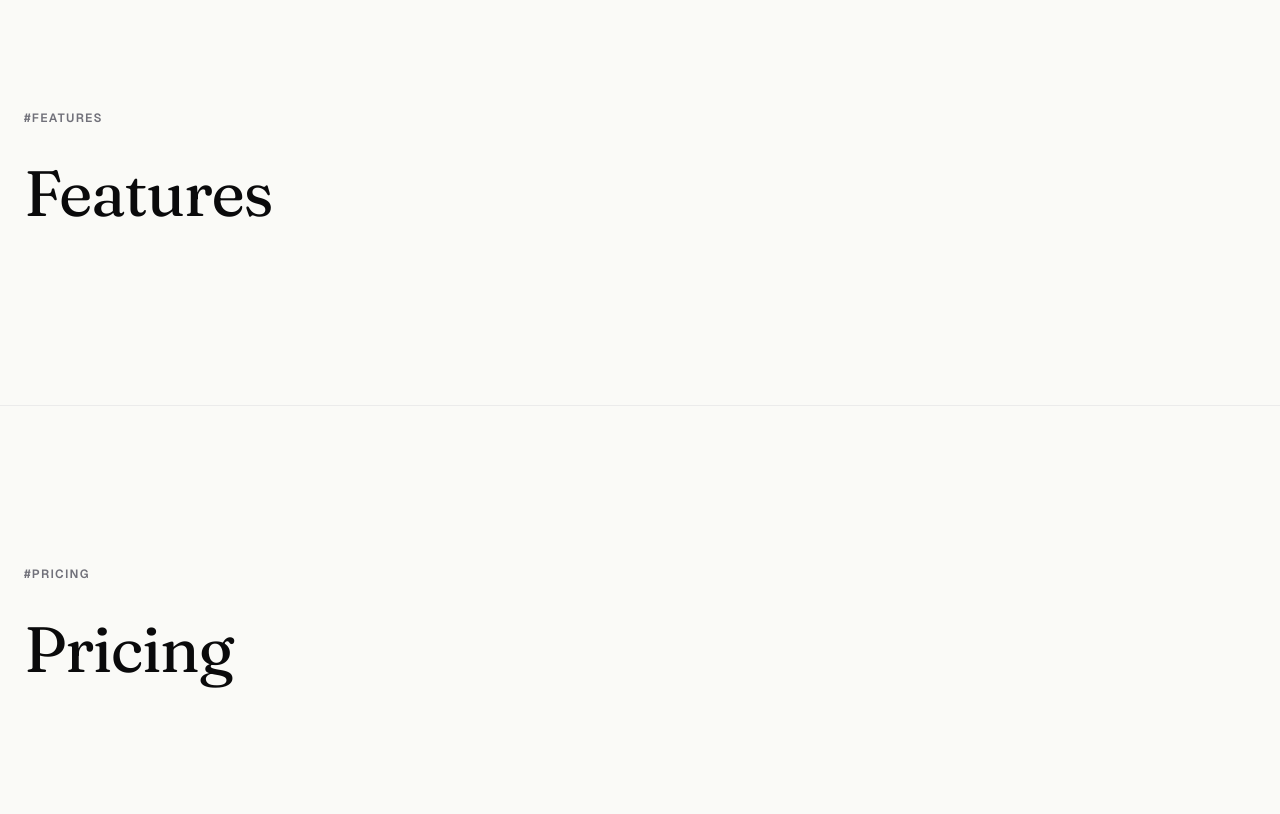
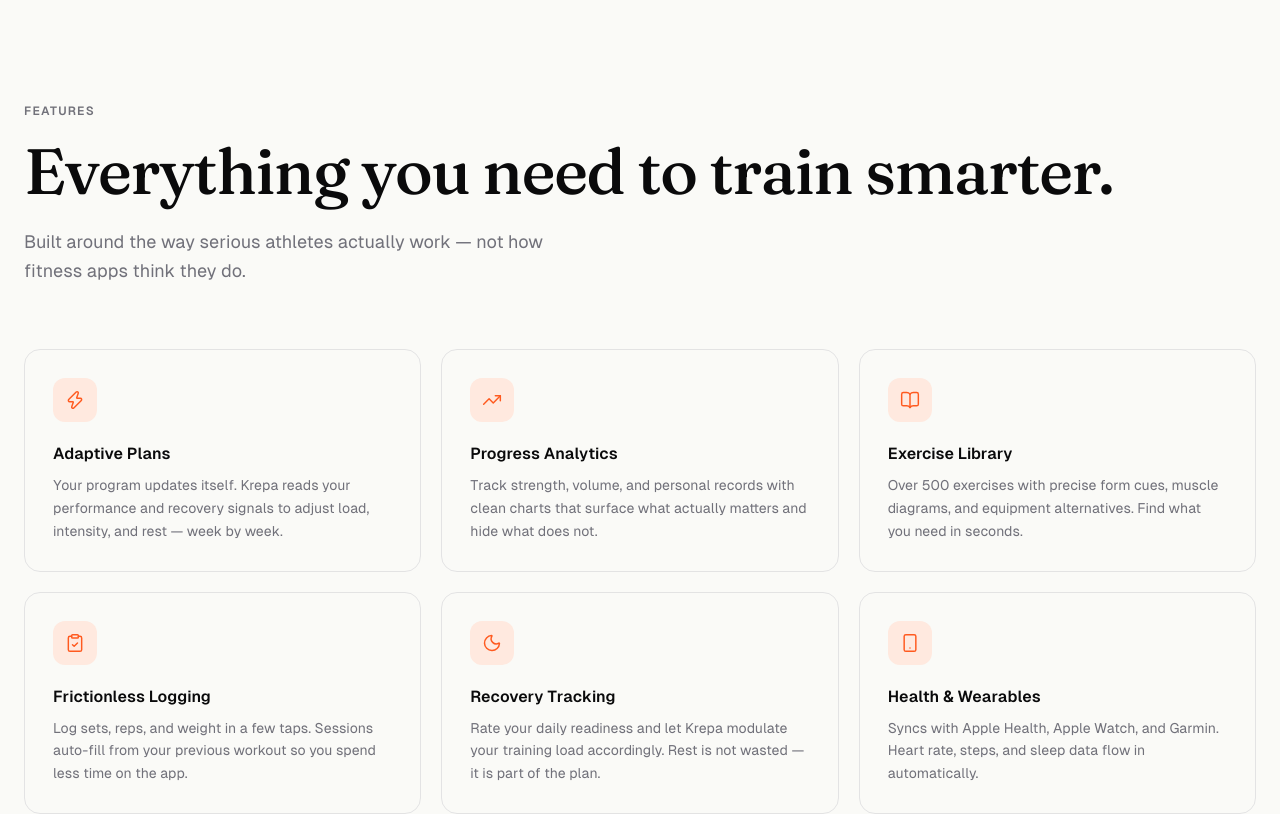
Before and after one commit to vexorteam/Krepa, a React (Vite) app in the folder krepa-landing/: page / in a window 1280 px wide. Shown: the part 1000-1814 px from the top of the page. Built offline with nearby package versions, Linux system fonts and the light colour scheme.

Commit message:
feat: add Features section with hover cards

```diff
--- a/krepa-landing/src/App.jsx
+++ b/krepa-landing/src/App.jsx
@@ -2,6 +2,7 @@ import Nav from './components/layout/Nav'
 import Footer from './components/layout/Footer'
 import Hero from './components/sections/Hero'
 import Stats from './components/sections/Stats'
+import Features from './components/sections/Features'
 import Container from './components/ui/Container'
 import Reveal from './components/motion/Reveal'
 
@@ -13,10 +14,10 @@ export default function App() {
       <main>
         <Hero />
         <Stats />
+        <Features />
 
-        {/* Placeholder sections for nav anchor testing */}
+        {/* Placeholder sections */}
         {[
-          { id: 'features', label: 'Features' },
           { id: 'pricing', label: 'Pricing' },
           { id: 'faq', label: 'FAQ' },
           { id: 'reviews', label: 'Reviews' },
--- /dev/null
+++ b/krepa-landing/src/components/sections/Features.jsx
@@ -0,0 +1,56 @@
+import { motion } from 'framer-motion'
+import Container from '../ui/Container'
+import SectionHeader from '../ui/SectionHeader'
+import Reveal from '../motion/Reveal'
+import { features } from '../../data/features'
+
+function FeatureCard({ icon: Icon, title, description, delay }) {
+  return (
+    <Reveal delay={delay}>
+      <div className="group flex h-full flex-col rounded-2xl border border-ink-300/60 p-7 transition-colors duration-200 hover:border-ink-500">
+        <div className="mb-5 inline-flex h-11 w-11 items-center justify-center rounded-xl bg-accent-soft text-accent transition-transform duration-200 ease-out group-hover:-translate-y-px">
+          <Icon size={20} strokeWidth={1.75} />
+        </div>
+        <h3 className="mb-2 font-sans text-base font-semibold text-ink-900">
+          {title}
+        </h3>
+        <p className="font-sans text-sm leading-relaxed text-ink-500">
+          {description}
+        </p>
+      </div>
+    </Reveal>
+  )
+}
+
+export default function Features() {
+  return (
+    <section
+      id="features"
+      className="bg-paper"
+      style={{ paddingBlock: 'clamp(96px, 12vw, 192px)' }}
+    >
+      <Container>
+        <Reveal>
+          <SectionHeader
+            eyebrow="Features"
+            heading="Everything you need to train smarter."
+            lead="Built around the way serious athletes actually work — not how fitness apps think they do."
+            className="mb-16"
+          />
+        </Reveal>
+
+        <div className="grid grid-cols-1 gap-5 sm:grid-cols-2 lg:grid-cols-3">
+          {features.map((feature, i) => (
+            <FeatureCard
+              key={feature.title}
+              icon={feature.icon}
+              title={feature.title}
+              description={feature.description}
+              delay={i * 0.06}
+            />
+          ))}
+        </div>
+      </Container>
+    </section>
+  )
+}
--- /dev/null
+++ b/krepa-landing/src/data/features.js
@@ -0,0 +1,40 @@
+import { Zap, TrendingUp, BookOpen, ClipboardCheck, Moon, Smartphone } from 'lucide-react'
+
+export const features = [
+  {
+    icon: Zap,
+    title: 'Adaptive Plans',
+    description:
+      'Your program updates itself. Krepa reads your performance and recovery signals to adjust load, intensity, and rest — week by week.',
+  },
+  {
+    icon: TrendingUp,
+    title: 'Progress Analytics',
+    description:
+      'Track strength, volume, and personal records with clean charts that surface what actually matters and hide what does not.',
+  },
+  {
+    icon: BookOpen,
+    title: 'Exercise Library',
+    description:
+      'Over 500 exercises with precise form cues, muscle diagrams, and equipment alternatives. Find what you need in seconds.',
+  },
+  {
+    icon: ClipboardCheck,
+    title: 'Frictionless Logging',
+    description:
+      'Log sets, reps, and weight in a few taps. Sessions auto-fill from your previous workout so you spend less time on the app.',
+  },
+  {
+    icon: Moon,
+    title: 'Recovery Tracking',
+    description:
+      'Rate your daily readiness and let Krepa modulate your training load accordingly. Rest is not wasted — it is part of the plan.',
+  },
+  {
+    icon: Smartphone,
+    title: 'Health & Wearables',
+    description:
+      'Syncs with Apple Health, Apple Watch, and Garmin. Heart rate, steps, and sleep data flow in automatically.',
+  },
+]
```
